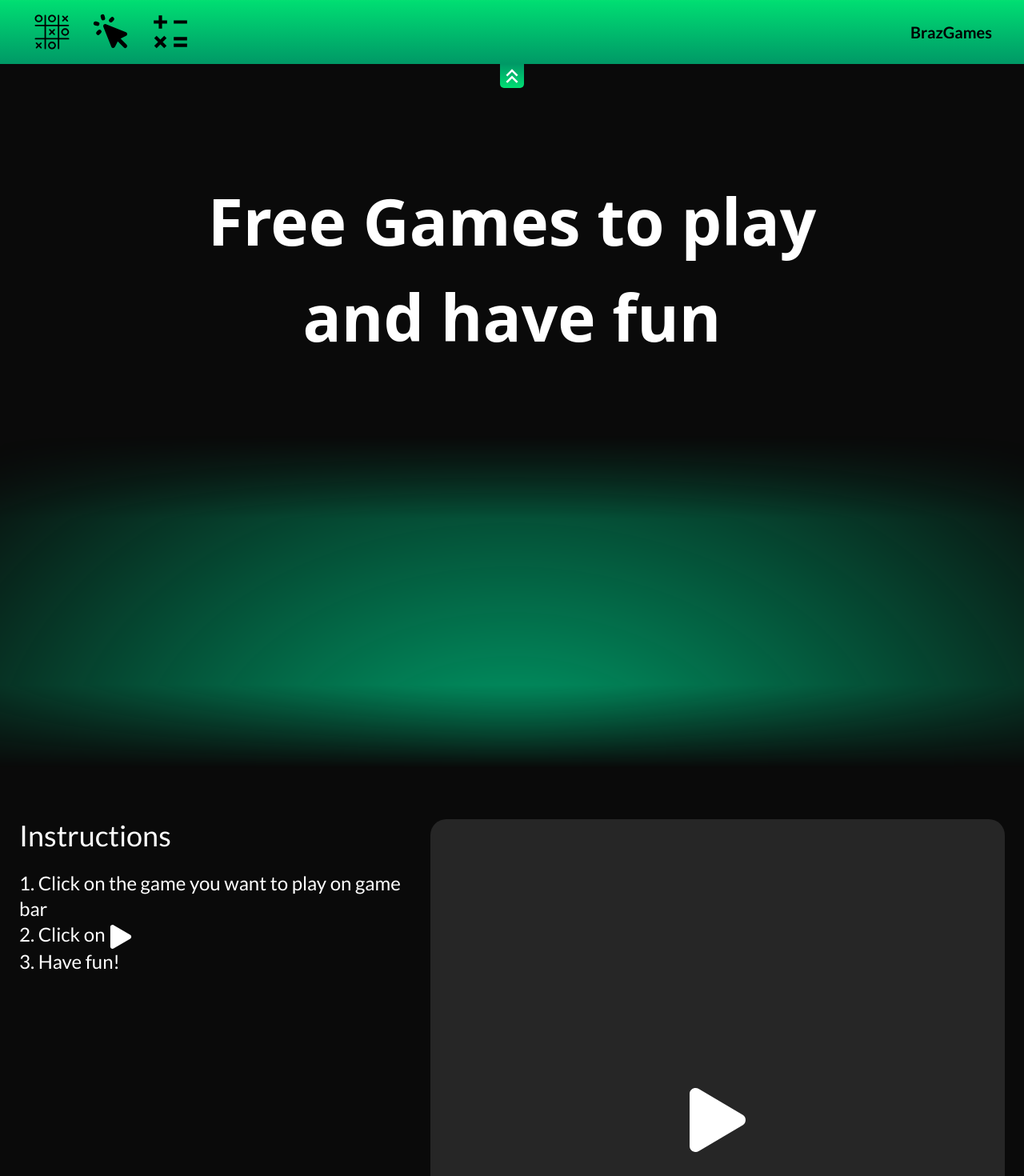
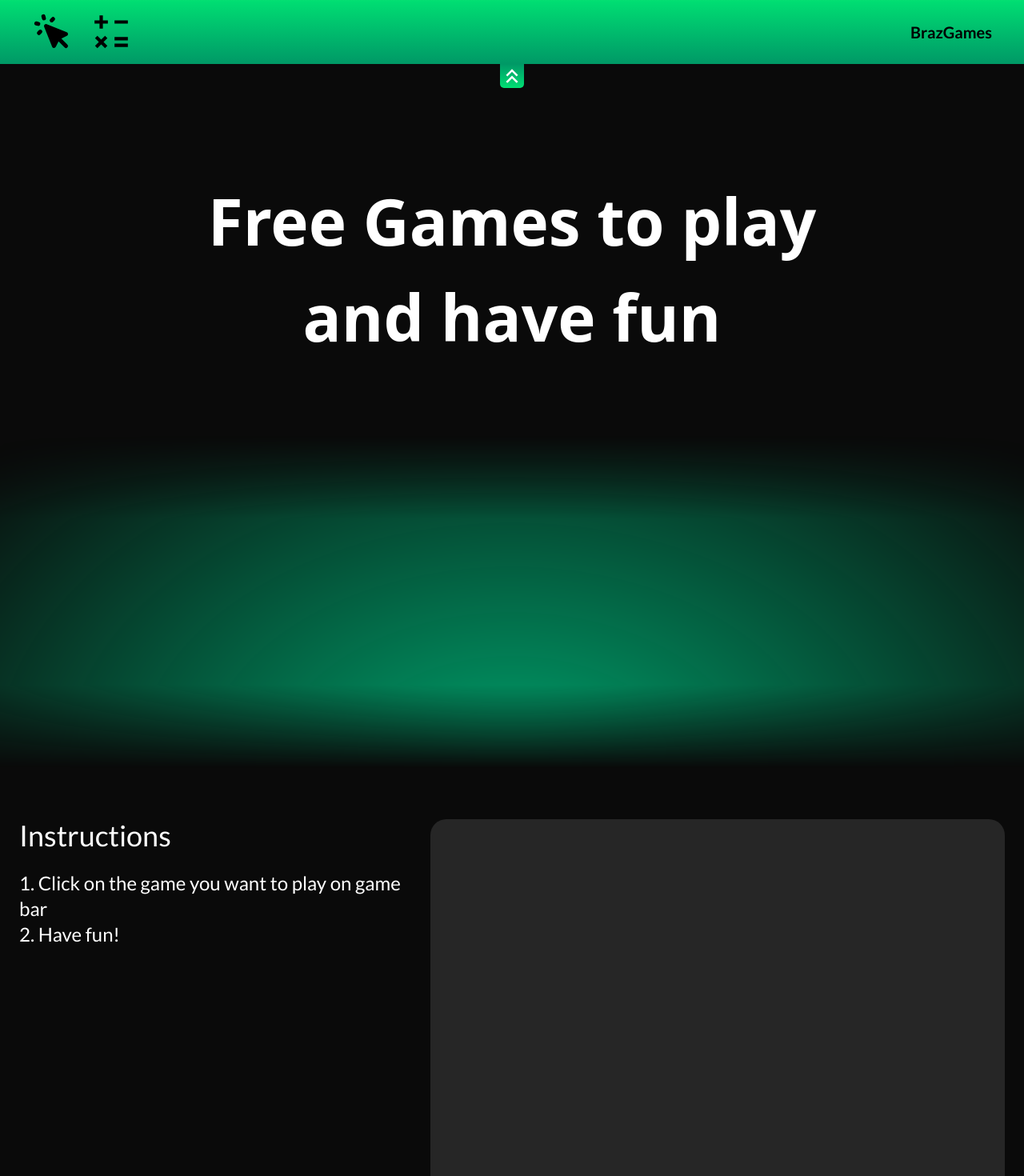
Before and after one commit to waldirbrazcode/BrazGames, a React (Vite) app: page / in a window 1280 px wide. Shown: the top 1470 px of the page at 80% size. Built offline with nearby package versions, Linux system fonts and the light colour scheme; a web font is replaced by a local one.

Commit message:
feature to select the game from navbar

```diff
--- a/index.html
+++ b/index.html
@@ -2,13 +2,13 @@
 <html lang="en">
   <head>
     <meta charset="UTF-8" />
-    <link rel="icon" type="image/svg+xml" href="/vite.svg" />
+    <link rel="icon" type="image/x-icon" href="/vite.svg" />
     <link rel="stylesheet" href="src/App.css">
     <link rel="preconnect" href="https://fonts.googleapis.com">
     <link rel="preconnect" href="https://fonts.gstatic.com" crossorigin>
     <link href="https://fonts.googleapis.com/css2?family=Anton&family=BBH+Sans+Bartle&family=BBH+Sans+Bogle&family=Bungee&family=Exo+2:ital,wght@0,100..900;1,100..900&family=Lato:ital,wght@0,100;0,300;0,400;0,700;0,900;1,100;1,300;1,400;1,700;1,900&family=Montserrat:ital,wght@0,100..900;1,100..900&family=Roboto:ital,wght@0,100..900;1,100..900&display=swap" rel="stylesheet">
     <meta name="viewport" content="width=device-width, initial-scale=1.0" />
-    <title>test-website</title>
+    <title>BrazGames</title>
   </head>
   <body>
     <div id="root"></div>
--- a/src/App.jsx
+++ b/src/App.jsx
@@ -1,13 +1,49 @@
 import Navbar from "./components/navbar/Navbar";
 import Landing from "./components/landing/Landing";
-import Game from "./components/Game/Game";
+import GameContainer from "./components/game-container/GameContainer";
+import Games from "./components/games/Games";
+import { createContext, useState } from "react";
+import { HiCursorClick } from "react-icons/hi";
+import { MdOutlineKeyboardDoubleArrowUp } from "react-icons/md";
+import { BiMath } from "react-icons/bi";
 
 function App() {
+  const [showNav, setShowNav] = useState(true);
+  const [selectedGame, setSelectedGame] = useState(null);
+
   return (
     <>
-      <Navbar />
+      <div
+        className={`${
+          showNav ? "translate-y-0" : "-translate-y-full"
+        } z-10 flex transition-transform duration-500 ease-in-out justify-between items-center p-10 h-[60px] bg-gradient-to-b from-green-400 to-emerald-600 fixed w-full`}
+      >
+        <div className="flex gap-6 pointer">
+          <HiCursorClick
+            onClick={() => setSelectedGame(Games.Clicker)}
+            size={50}
+            className={selectedGame === Games.Clicker ? "border-b-2" : ""}
+          />
+          <BiMath
+            onClick={() => setSelectedGame(Games.Math)}
+            size={50}
+            className={selectedGame === Games.Math ? "border-b-2" : ""}
+          />
+        </div>
+
+        <h2 className="font-[Lato] font-bold text-[20px]">BrazGames</h2>
+      </div>
+
+      <MdOutlineKeyboardDoubleArrowUp
+        onClick={() => setShowNav(!showNav)}
+        color="#FFFFFF"
+        size={30}
+        className={`${
+          showNav ? "translate-y-20" : "translate-y-0"
+        } z-20 fixed transition-transform duration-500 ease-in-out font-extrabold pointer text-[20px] left-[50%] translate-x-[-50%] bg-gradient-to-b from-emerald-600 to-green-400 rounded-b-[5px]`}
+      />
       <Landing />
-      <Game />
+      <GameContainer game={selectedGame} />
     </>
   );
 }
--- a/src/components/Game/Game.jsx
+++ b/src/components/game-container/GameContainer.jsx
@@ -1,8 +1,10 @@
-import React from "react";
+import React, { useContext, useState } from "react";
 import { MdFullscreen } from "react-icons/md";
 import { FaPlay } from "react-icons/fa";
 
-const TicTacToe = () => {
+const GameContainer = (props) => {
+  const [isPlaying, setIsPlaying] = useState(false);
+
   return (
     <>
       <div className="game-container">
@@ -12,22 +14,17 @@ const TicTacToe = () => {
           <h3>
             <ul className="list-decimal text-2xl list-inside">
               <li>Click on the game you want to play on game bar</li>
-              <li>
-                Click on <FaPlay className="inline" size={30} color="white" />
-              </li>
               <li>Have fun!</li>
             </ul>
           </h3>
         </div>
 
         <div className="game">
-          <div className="game-ui">
-            <FaPlay size={80} color="white" />
-          </div>
+          <div className="game-ui">{props.game}</div>
         </div>
       </div>
     </>
   );
 };
 
-export default TicTacToe;
+export default GameContainer;
--- /dev/null
+++ b/src/components/games/Clicker/Clicker.jsx
@@ -0,0 +1,7 @@
+import React from "react";
+
+const Clicker = () => {
+  return <div>ClickerGame</div>;
+};
+
+export default Clicker;
--- /dev/null
+++ b/src/components/games/Games.js
@@ -0,0 +1,4 @@
+import Clicker from "./Clicker/Clicker";
+import Math from "./Math/Math";
+
+export default {Clicker, Math}
--- /dev/null
+++ b/src/components/games/Math/Math.jsx
@@ -0,0 +1,7 @@
+import React from "react";
+
+const Math = () => {
+  return <div>MathGame</div>;
+};
+
+export default Math;
--- a/src/components/navbar/Navbar.jsx
+++ b/src/components/navbar/Navbar.jsx
@@ -1,14 +1,14 @@
-import { useState } from "react";
-import { GiTicTacToe } from "react-icons/gi";
+import { createContext, useState } from "react";
 import { HiCursorClick } from "react-icons/hi";
-import {
-  MdOutlineKeyboardDoubleArrowDown,
-  MdOutlineKeyboardDoubleArrowUp,
-} from "react-icons/md";
+import { MdOutlineKeyboardDoubleArrowUp } from "react-icons/md";
 import { BiMath } from "react-icons/bi";
+import GameContainer from "../game-container/GameContainer";
+import Games from "../games/Games";
 
-const Navbar = () => {
+const Navbar = (props) => {
   const [showNav, setShowNav] = useState(true);
+  const [selectedGame, setSelectedGame] = useState(null);
+  console.log(selectedGame);
 
   return (
     <>
@@ -19,13 +19,18 @@ const Navbar = () => {
       >
         <div className="flex gap-6 pointer">
           <a href="#">
-            <GiTicTacToe size={50} className="bg-blur" />
+            <HiCursorClick
+              onClick={() => setSelectedGame(props.games.Clicker)}
+              size={50}
+              className="bg-blur"
+            />
           </a>
           <a href="#">
-            <HiCursorClick size={50} className="bg-blur" />
-          </a>
-          <a href="#">
-            <BiMath size={50} className="bg-blur" />
+            <BiMath
+              onClick={() => setSelectedGame(props.games.Math)}
+              size={50}
+              className="bg-blur"
+            />
           </a>
         </div>
 
```
